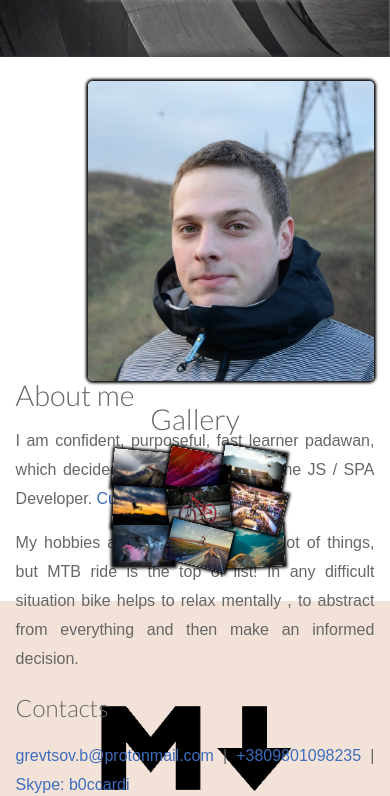
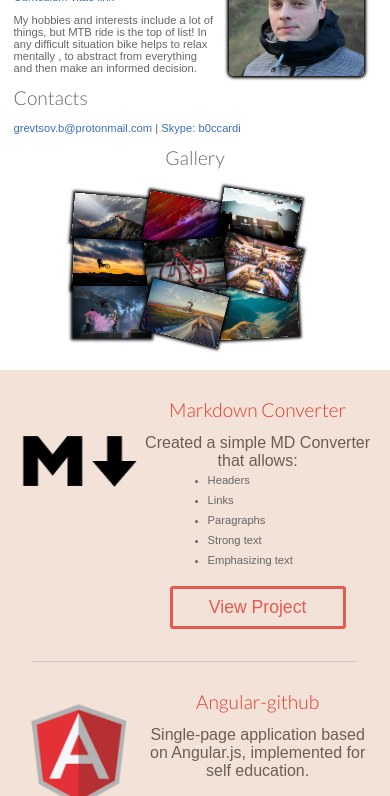
Before and after one commit to FuRa1/portfolio, a plain HTML site: page index.html in a window 390 px wide. Shown: the part 493-1289 px from the top of the page. Drawn offline with Linux system fonts and the light colour scheme.

Commit message:
mobileAdp1

```diff
--- a/css/style.css
+++ b/css/style.css
@@ -9,6 +9,7 @@ body {
     margin: 0;
     background-color: #fff;
     color: #666;
+    min-width: 320px;
 }
 
 h1, h2, h3 {
@@ -26,21 +27,10 @@ a:hover {
     color: #6594e0;
 }
 
-p {
-    font-size: 1em;
-    line-height: 1.8;
-    margin-top: 0;
-}
-
-img {
-    max-width: 100%;
-}
-
 hr {
     border-top: 1px solid #ccc;
     border-bottom: none;
-    margin-top: 3em;
-    margin-bottom: 2em;
+    margin: 1rem;
 }
 
 #head {
@@ -61,59 +51,31 @@ hr {
     margin: 0;
     letter-spacing: 1px;
     opacity: 1;
-    font-size: 3.2em;
+    font-size: 1.5rem;
     position: relative;
-    top: 15px;
+    top: 1rem;
     font-weight: 700;
     text-shadow: 1px 1px 5px #888, -1px -1px 5px #888, 1px -1px 5px #888, -1px 1px 5px #888;
 }
 
 #head p {
+    color: white;
     text-shadow: 1px 1px 5px #888, -1px -1px 5px #888, 1px -1px 5px #888, -1px 1px 5px #888;
-    font-size: 1.1em;
     padding-bottom: 1.3em;
     padding-top: .5em;
     opacity: .9;
     position: relative;
-    -webkit-background-clip: text;
-    -moz-background-clip: text;
-    background-clip: text;
-}
-
-.about {
-    margin: 5%;
-    height: 300px;
-}
-
-.right {
-    text-align: justify;
-}
-
-.galleryContent {
-    margin: 2%;
-    padding-bottom: 2%;
 }
 
 section h1 {
-    font-size: 1.8em;
-    line-height: 1em;
-    margin-bottom: .6em;
+    font-size: 1.2rem;
+    line-height: 1rem;
 }
 
 section ul li, section ol li {
     font-size: 1em;
     margin-left: -10px;
     line-height: 1.8;
-}
-
-footer {
-    margin-bottom: 1em;
-    color: #888;
-}
-
-footer hr {
-    margin-top: 2em;
-    margin-bottom: 1em;
 }
 
 .center {
@@ -127,17 +89,16 @@ footer hr {
 
     #head p {
         color: white;
-        top: 10px;
         font-size: 1.5em;
         text-shadow: 1px 1px 5px #888, -1px -1px 5px #888, 1px -1px 5px #888, -1px 1px 5px #888;
     }
 }
 
 .container {
-    max-width: 50em;
-    width: 92%;
+    width: 98%;
     margin-right: auto;
     margin-left: auto;
+
 }
 
 .row {
@@ -155,41 +116,6 @@ footer hr {
 
 .row:after {
     clear: both;
-}
-
-.gallery h1:hover {
-    cursor: pointer;
-    text-shadow: 1px 1px 5px #888, -1px -1px 5px #888, 1px -1px 5px #888, -1px 1px 5px #888;
-}
-
-#galleryHead {
-    width: 100px
-}
-
-.gallery div {
-    margin-bottom: 5%
-}
-
-.galleryRow {
-    margin-left: 29%;
-    width: 50%;
-    display: table;
-    margin-bottom: 5%;
-
-}
-
-.grow-rotate {
-    position: relative;
-    width: 33.33333%;
-    margin: -2%;
-    box-shadow: 0 0 3px 2px #000000;
-    display: inline-block;
-    -webkit-transition-duration: 0.3s;
-    transition-duration: 0.3s;
-    -webkit-transition-property: transform;
-    transition-property: transform;
-    -webkit-transform: translateZ(0);
-    transform: translateZ(0);
 }
 
 .grid-1,
@@ -232,109 +158,114 @@ footer hr {
 
 }
 
-.experience [class*="row"] {
-    border-bottom: dotted 1px #ccc;
-    padding-top: 1em;
-    padding-bottom: 1em;
-}
-
-.experience h2 {
-    margin-bottom: 0;
-}
-
-.experience h2, .experience p {
-    text-align: center;
-}
-
-.experience [class*="row"]:last-of-type {
-    border: none;
-}
-
-@media screen and (min-width: 40em) {
-    .experience h2, .experience p {
-        text-align: left;
-    }
-}
-
-.education {
-    font-family: "Lato", sans-serif;
-    line-height: 1.5;
-    text-align: center;
-    margin: 0 auto;
-}
-
 @media screen and (min-width: 40em) {
     .education {
         width: 70%;
     }
 }
-
-.testimonial {
-    text-align: center;
-    margin-bottom: 30px;
+.about{
+    width: 95%;
+    margin: auto auto;
 }
-
-.testimonial img {
-    height: 300px;
-    border-radius: 3px;
-    margin-left: auto;
-    margin-right: auto;
-    display: block;
-    margin-top: 40px;
+.right p {
+    font-size: 0.7rem;
 }
 
 .avatar {
+    width: 10rem;
     float: right;
-    height: 300px;
+    padding: 0.8rem;
+    box-sizing: border-box;
 }
 
 .avatar img {
-    margin-left: 30px;
+    max-width: 100%;
     border-radius: 5px;
-    height: 100%;
     box-shadow: 0 0 3px 2px #000000;
 
 }
 
-.testimonial p {
-    font-style: italic;
-    color: #888;
-    margin-top: -15px;
+.gallery h1:hover {
+    cursor: pointer;
+    text-shadow: 1px 1px 5px #888, -1px -1px 5px #888, 1px -1px 5px #888, -1px 1px 5px #888;
+}
+
+#galleryHead {
+    text-align: center;
+}
+
+.gallery div {
+    margin-bottom: 2rem;
+}
+
+.galleryRow {
+    margin-left: auto;
+    margin-right: auto;
+    width: 60%;
+    min-width: 14rem;
+}
+
+.grow-rotate {
+    position: relative;
+    width: 33.33333%;
+    margin: -2%;
+    box-shadow: 0 0 3px 2px #000000;
+    display: inline-block;
+    -webkit-transition-duration: 0.3s;
+    transition-duration: 0.3s;
+    -webkit-transition-property: transform;
+    transition-property: transform;
+    -webkit-transform: translateZ(0);
+    transform: translateZ(0);
 }
 
 .spotlight {
     background-color: #f3e2d8;
-    padding: 3em 1em;
-    margin-bottom: 0;
+    padding: 1rem;
     text-align: center;
-}
-
-.spotlight img {
-    width: 60%;
-    max-width: 250px;
-    margin-left: auto;
-    margin-right: auto;
-    display: block;
 }
 
 .spotlight h1 {
     color: #e4382c;
 }
 
+.spot-pic {
+    margin-top: 1rem;
+    width: 35%;
+}
+
+.spot-data {
+    width: 65%;
+    font-size: 1rem;
+}
+.spot-data ul{
+    font-size: .7rem;
+    display: block;
+    text-align: left;
+    margin: -1rem auto 1em auto;
+    width: 10rem;
+    left: 50%;
+}
+.spot-pic img {
+    max-width: 100%;
+}
+
 .spotlight p {
     color: #6d5e53;
-    font-size: 1.1em;
+    font-size: 1em;
 }
 
 .spotlight a {
     background-color: transparent;
     border: 3px solid #e4382c;
-    padding: 7px 35px;
+    padding: 0.5rem 2rem;
     border-radius: 3px;
     color: #e4382c;
-    font-size: 1.1em;
+    font-size: 1.1rem;
     opacity: .8;
-    margin-bottom: 10px;
+    margin: 1rem auto;
+    display: block;
+    width: 11rem;
 }
 
 .spotlight a:hover {
@@ -342,23 +273,11 @@ footer hr {
     cursor: pointer;
 }
 
-@media screen and (min-width: 40em) {
-    .spotlight {
-        padding: 6em;
-        text-align: left;
-    }
-
-    .spotlight h1, .spotlight p {
-        text-align: left;
-    }
-
-}
-
 .SlideIt-container {
     position: relative;
     overflow: hidden;
     box-shadow: inset 0 10px 10px -10px #333, inset 0 -10px 10px -10px #333;
-    height: 550px;
+    height: 25rem;
 }
 
 .SlideIt {
@@ -381,3 +300,35 @@ footer hr {
     transform: translate3d(0, 0, 0);
     transform: translateX(-50%);
 }
+
+.education,
+.experience{
+    width: 90%;
+    margin: 0 auto;
+}
+.education {
+    font-family: "Lato", sans-serif;
+    line-height: 1.5;
+    text-align: center;
+    margin: 0 auto;
+}
+
+.experience{
+    padding-top: .5rem;
+    padding-bottom: .5rem;
+}
+
+.experience h2 {
+    margin: 0 auto;
+}
+
+.experience h2, .experience p {
+    text-align: center;
+}
+.grid-4 ul{
+    margin: 0;
+}
+
+.experience [class*="row"]:last-of-type {
+    border: none;
+}
--- a/index.html
+++ b/index.html
@@ -18,7 +18,8 @@
     <p>Junior JavaScript Developer</p>
 </div>
 
-<div class="container about">
+<div class="container">
+    <header class="about">
     <div class="avatar">
         <img src="img/avatar.jpg">
     </div>
@@ -34,18 +35,17 @@
             informed decision.
         </p>
 
-        <h2>Contacts</h2>
-
+        <h1>Contacts</h1>
         <p><a href="mailto:grevtsov.b@protonmail.com?Subject=Job" target="_top">grevtsov.b@protonmail.com</a> |
-            <a href="tel:grevtsov.b@protonmail.com?Subject=Job" target="_top">+3809801098235</a> |
             <a href="skype:b0ccardi" target="_top">Skype: b0ccardi</a>
         </p>
     </section>
+    </header>
 </div>
 <div class="content galleryContent">
     <section class="gallery">
-        <div align="center">
-            <h1 id="galleryHead">Gallery</h1>
+        <div id="galleryHead">
+            <h1>Gallery</h1>
         </div>
         <div class="galleryRow">
             <img src="img/pic10.jpg" class="grow-rotate">
@@ -63,10 +63,10 @@
 <section class="spotlight">
     <div class="container">
         <div class="row">
-            <div class="grid-3">
+            <div class="grid-3 spot-pic">
                 <img src="img/md.png">
             </div>
-            <div class="grid-3">
+            <div class="grid-3 spot-data">
                 <h1>Markdown Converter</h1>
 
                 <p>Created a simple MD Converter that allows:</p>
@@ -84,10 +84,10 @@
     <hr>
     <div class="container">
         <div class="row">
-            <div class="grid-3">
+            <div class="grid-3 spot-pic">
                 <img src="img/angular.png">
             </div>
-            <div class="grid-3">
+            <div class="grid-3 spot-data">
                 <h1>Angular-github</h1>
 
                 <p>Single-page application based on Angular.js, implemented for self education.</p>
@@ -151,12 +151,11 @@
                 <ul>
                     <li>HTML</li>
                     <li>CSS</li>
-                    <li>JavaScript</li>
-                    <li>JQuery.js</li>
+                    <li>VanillaJS</li>
+                    <li>JQuery</li>
                     <li>AngularJS</li>
-                    <li>Require.js</li>
-                    <li>Creo/PTC</li>
-                    <li>Git</li>
+                    <li>GitHub</li>
+
                 </ul>
             </div>
 
```
